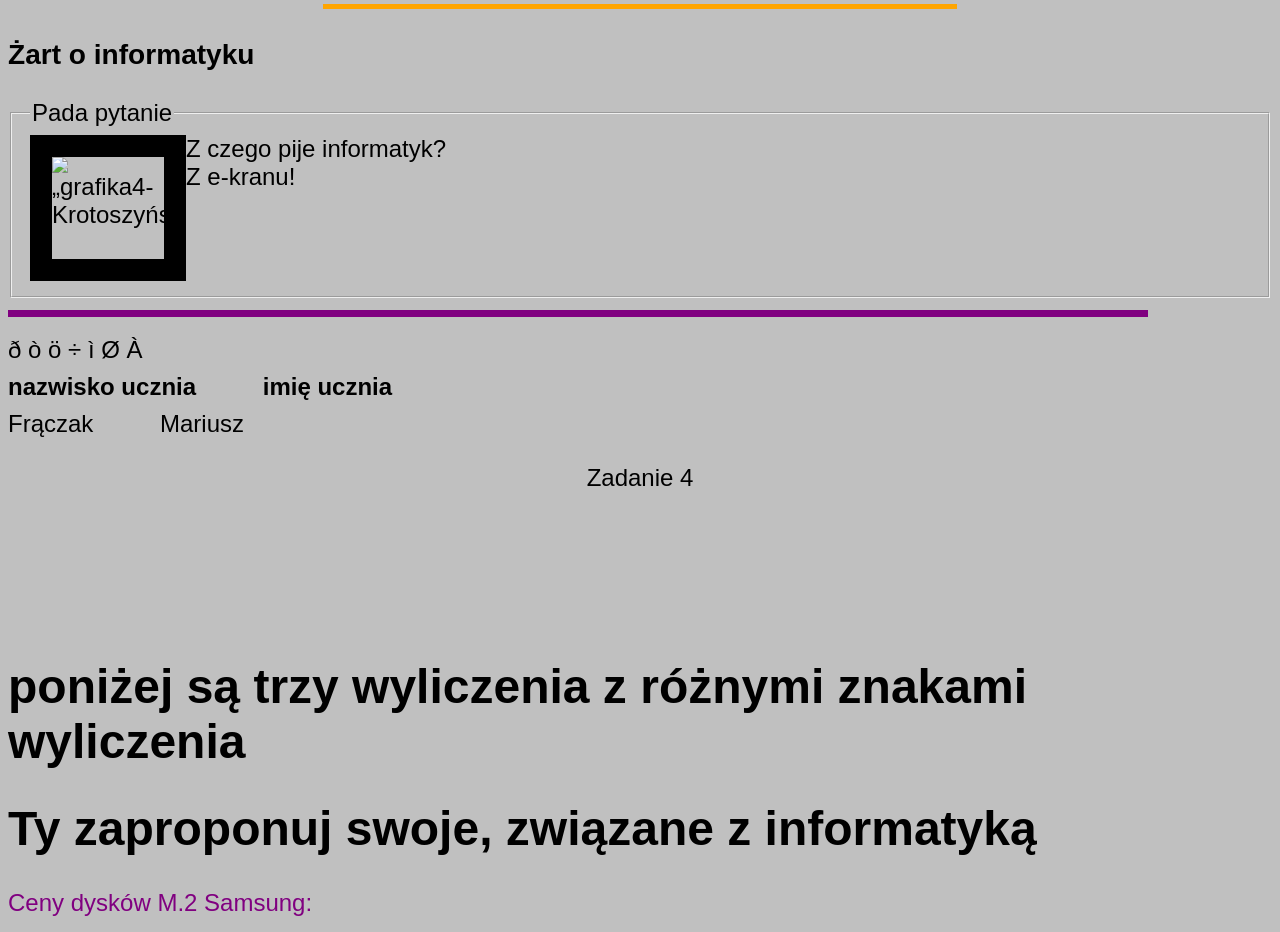
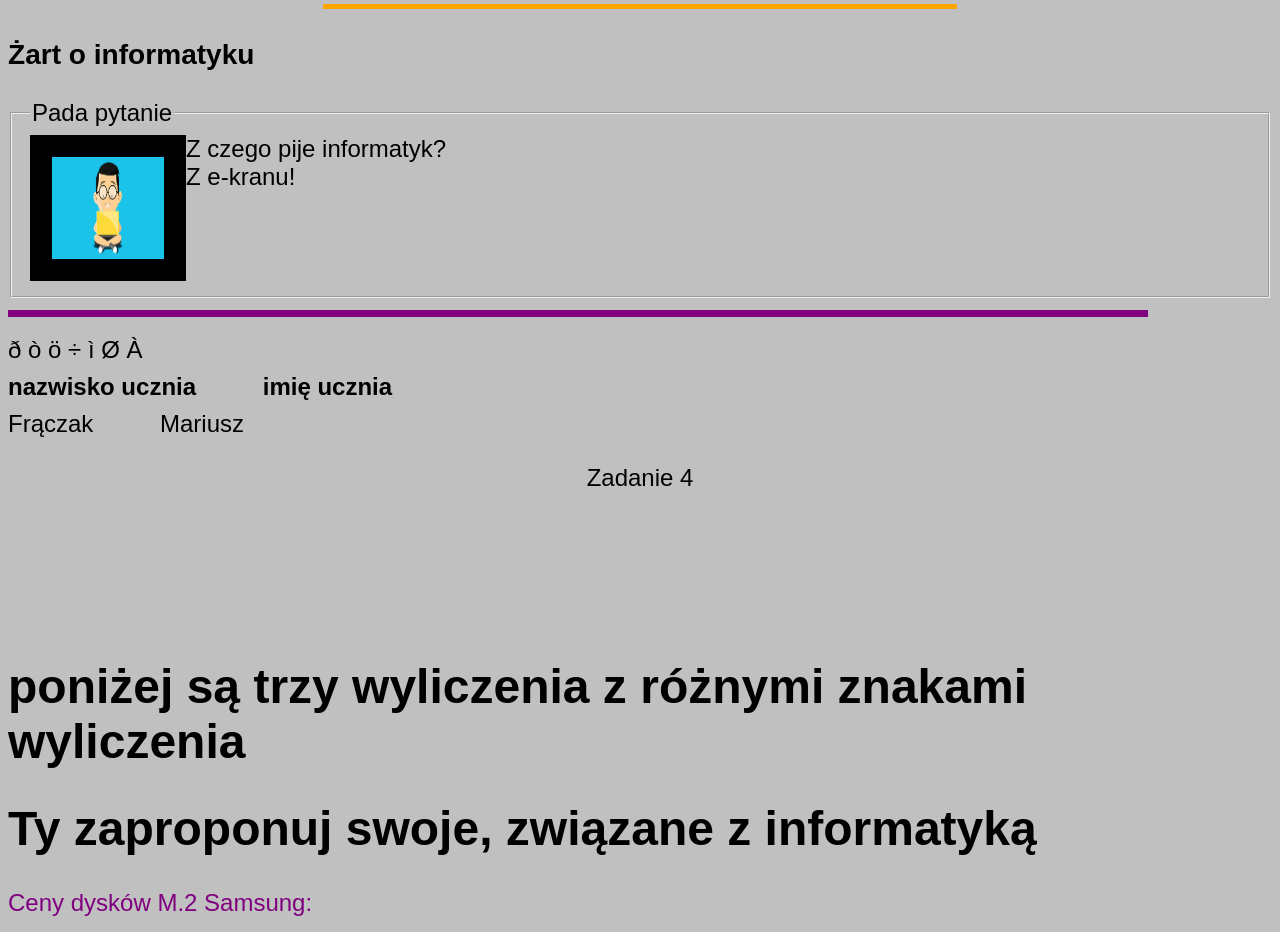
Before and after one commit to QLAAAA/zad_INST_HTM_technik_2022_2K2, a plain HTML site: page index.html in a window 1280 px wide. Shown: the part 3580-4512 px from the top of the page. Drawn offline with Linux system fonts and the light colour scheme.

Commit message:
Update index.html

```diff
--- a/index.html
+++ b/index.html
@@ -53,7 +53,7 @@
 	<h3 align=left>Żart o informatyku</h3>
 <FIELDSET>
 	<LEGEND>Pada pytanie</LEGEND>
-<IMG SRC=![Screenshot](informatyk.png) ALIGN=left BORDER=22 WIDTH=112 HEIGHT=102 ALT=„grafika4-Krotoszyński”>
+<IMG SRC="/img/informatyk.png" ALIGN=left BORDER=22 WIDTH=112 HEIGHT=102 ALT=„grafika4-Krotoszyński”>
 Z czego pije informatyk?<br>
 Z e-kranu!<br>
 	</FIELDSET>
```
